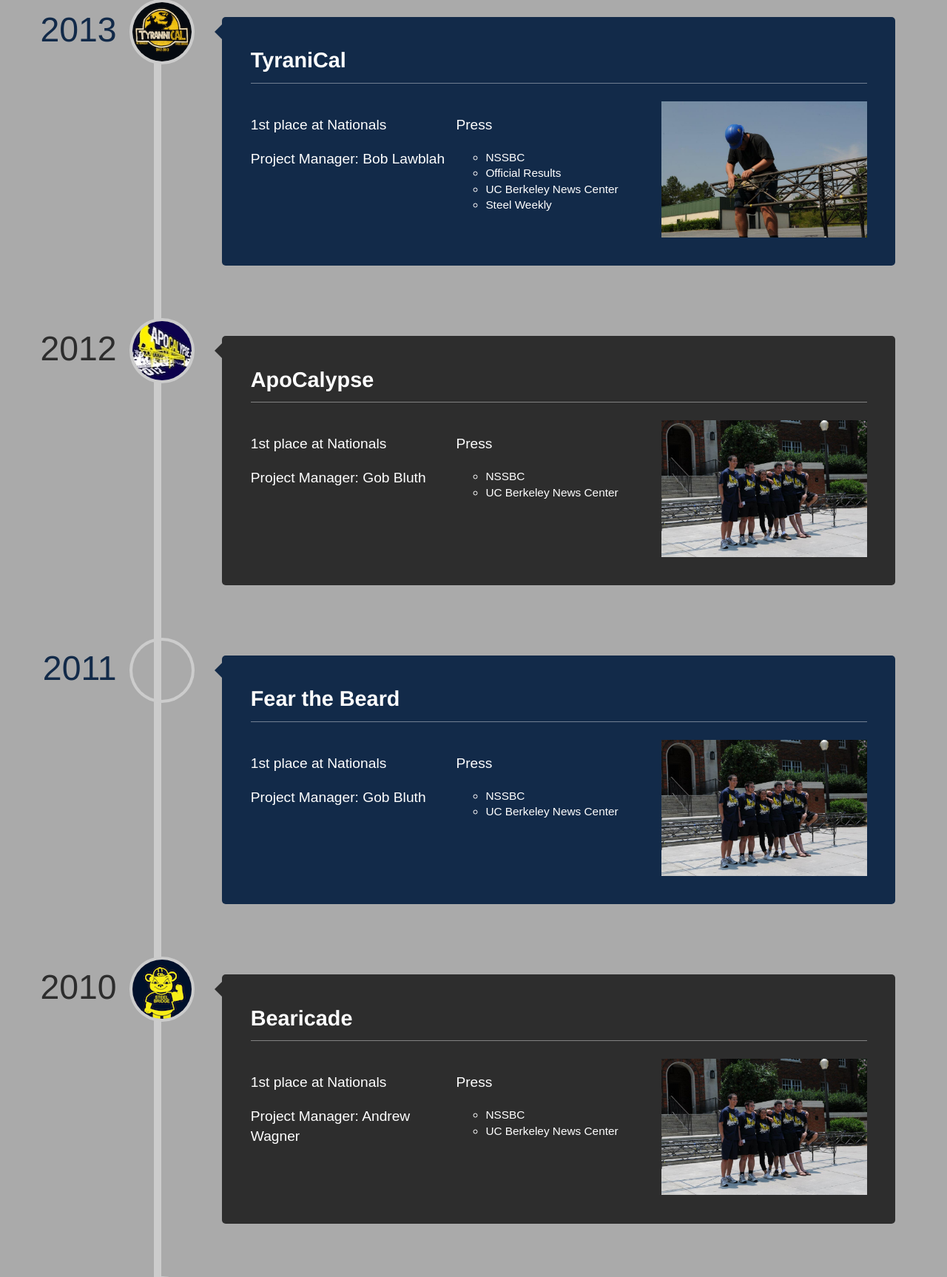
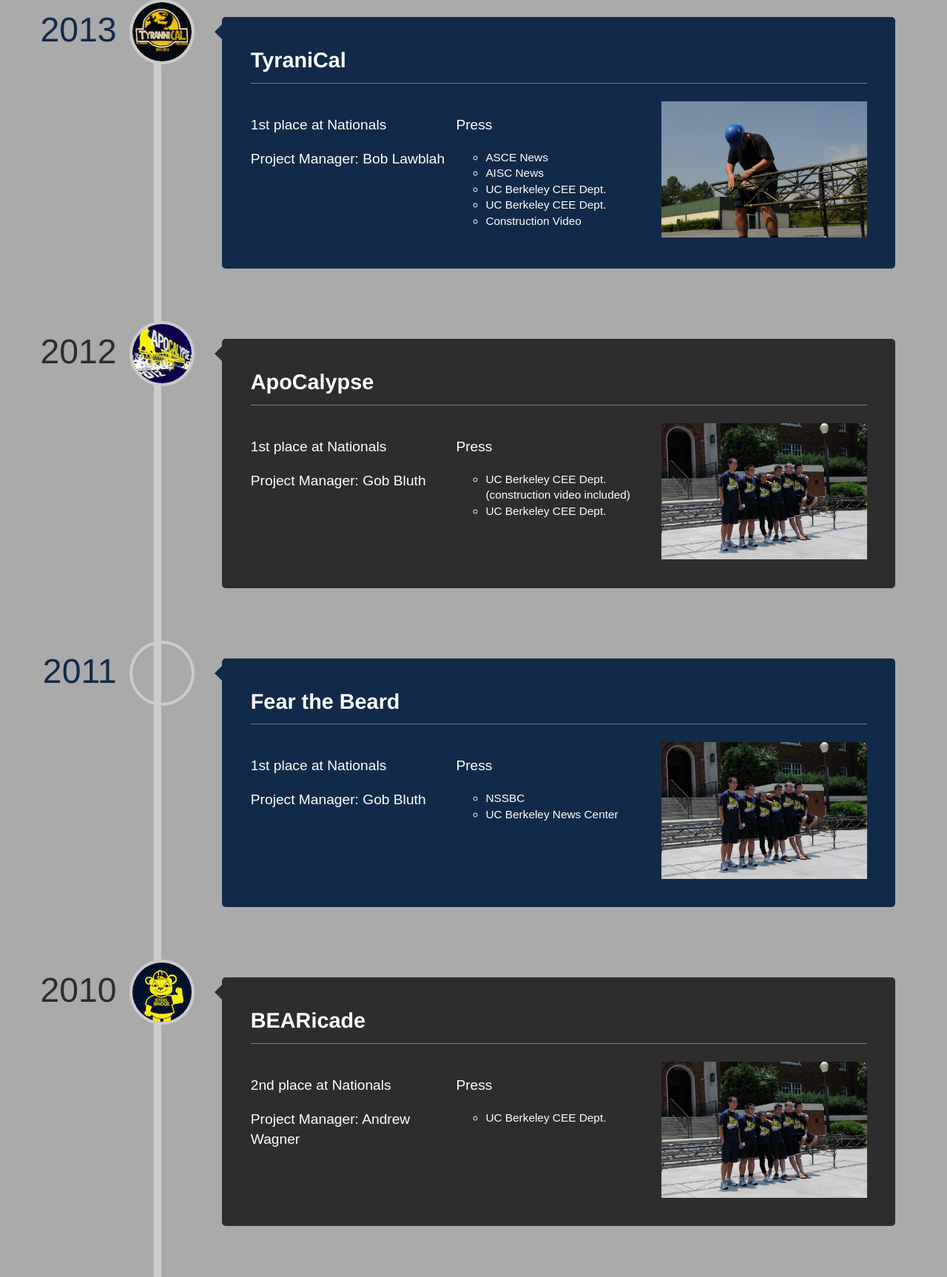
Before and after one commit to zackm/SteelBridgeRevamp, a plain HTML site: page history.html in a window 1280 px wide. Shown: the part 272-1998 px from the top of the page at 74% size. Drawn offline with Linux system fonts and the light colour scheme.

Commit message:
add links to some history, link styling

```diff
--- a/css/_timeline-base.scss
+++ b/css/_timeline-base.scss
@@ -6,15 +6,10 @@
 	color: #47a3da;
 
 	*, *:after, *:before { -webkit-box-sizing: border-box; -moz-box-sizing: border-box; box-sizing: border-box; }
-	body, html { font-size: 100%; padding: 0; margin: 0;}
 
 	/* Clearfix hack by Nicolas Gallagher: http://nicolasgallagher.com/micro-clearfix-hack/ */
 	.clearfix:before, .clearfix:after { content: " "; display: table; }
 	.clearfix:after { clear: both; }
-
-	a:hover {
-		color: #000;
-	}
 
 	.main,
 	.container > header {
--- a/css/style.scss
+++ b/css/style.scss
@@ -162,3 +162,18 @@ article {
 .pure-menu {
 	text-align: center;
 }
+
+article {
+	a {
+		color: white;
+		text-decoration: none;
+
+		&:hover {
+			text-decoration: underline;
+			color: lighten($timeline2, 55%);
+		}
+		&:visited {
+			color: $bg_color;
+		}
+	}
+}
--- a/history.html
+++ b/history.html
@@ -49,10 +49,11 @@
 							<div class="pure-u-1-3 press">
 								<p>Press</p>
 								<ul>
-									<li>NSSBC</li>
-									<li>Official Results</li>
-									<li>UC Berkeley News Center</li>
-									<li>Steel Weekly</li>
+									<li><a href="http://www.asce.org/ascenews/featured.aspx?id=23622326089&blogid=25769815007">ASCE News</a></li>
+									<li><a href="http://www.aisc.org/newsdetail.aspx?id=34364">AISC News</a></li>
+									<li><a href="http://www.ce.berkeley.edu/news/648">UC Berkeley CEE Dept.</a></li>
+									<li><a href="http://www.ce.berkeley.edu/news/720">UC Berkeley CEE Dept.</a></li>
+									<li><a href="http://www.ce.berkeley.edu/news/660">Construction Video</a></li>
 								</ul>
 							</div>
 							<div class="pure-u-1-3">
@@ -76,8 +77,8 @@
 							<div class="pure-u-1-3 press">
 								<p>Press</p>
 								<ul>
-									<li>NSSBC</li>
-									<li>UC Berkeley News Center</li>
+									<li><a href="http://www.ce.berkeley.edu/news/503">UC Berkeley CEE Dept. (construction video included)</a></li>
+									<li><a href="http://www.ce.berkeley.edu/news/515">UC Berkeley CEE Dept.</a></li>
 								</ul>
 							</div>
 							<div class="pure-u-1-3">
@@ -119,17 +120,16 @@
 						<img src="img/icons/icon-2010.png" alt="">
 					</div>
 					<div class="cbp_tmlabel">
-						<h2>Bearicade</h2>
+						<h2>BEARicade</h2>
 						<div class="pure-g">
 							<div class="pure-u-1-3">
-								<p>1st place at Nationals</p>
+								<p>2nd place at Nationals</p>
 								<p>Project Manager: Andrew Wagner</p>
 							</div>
 							<div class="pure-u-1-3 press">
 								<p>Press</p>
 								<ul>
-									<li>NSSBC</li>
-									<li>UC Berkeley News Center</li>
+									<li><a href="http://www.ce.berkeley.edu/news/59">UC Berkeley CEE Dept.</a></li>
 								</ul>
 							</div>
 							<div class="pure-u-1-3">
```
Also changed, not shown: css/style.css.
